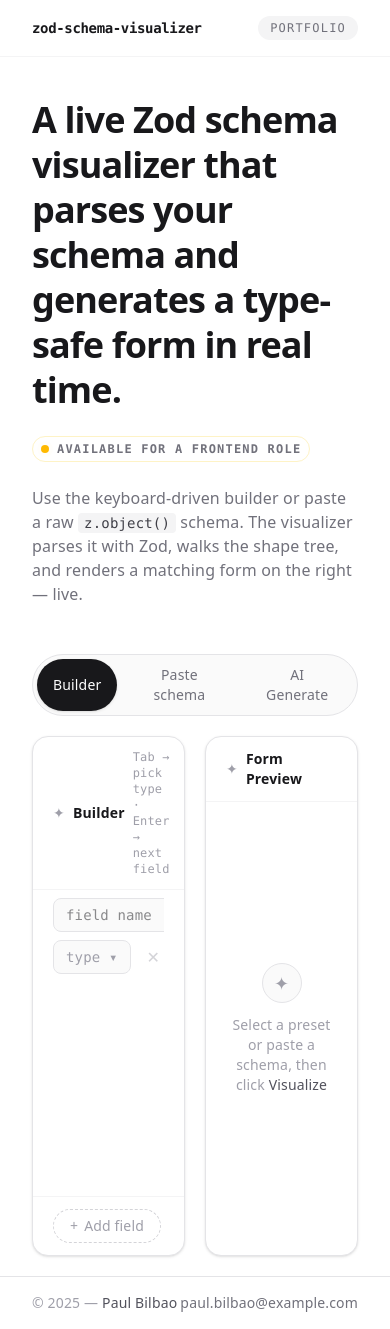
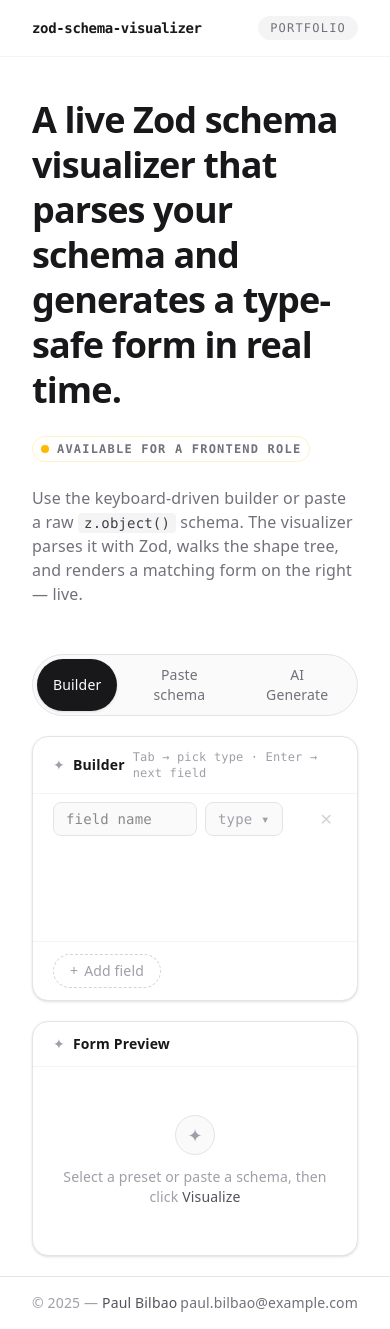
Before and after one commit to bnk17/zod-schema-visualizer, a React (Vite) app: page / in a window 390 px wide. Built offline with nearby package versions, Linux system fonts and the light colour scheme.

Commit message:
feat(layout): make panel grid responsive for mobile
Single-column on small screens, two-column from sm breakpoint.
Also fixes grid-col-1 typo → grid-cols-1.

🤖 Claude [Bun]

```diff
--- a/src/App.tsx
+++ b/src/App.tsx
@@ -1,6 +1,10 @@
 import { useCallback, useRef, useState } from 'react';
 import { AnimatePresence, motion } from 'framer-motion';
-import { SchemaInput, FormPreview, GeneratePanel } from './features/schema-visualizer';
+import {
+  SchemaInput,
+  FormPreview,
+  GeneratePanel,
+} from './features/schema-visualizer';
 import { SchemaBuilder } from './features/schema-visualizer/builder/components/SchemaBuilder';
 import { parseSchemaText } from './features/schema-visualizer/parse-schema';
 import { TypePanel } from './features/schema-visualizer/components/TypePanel';
@@ -115,7 +119,11 @@ function App() {
                 />
               )}
               <span className="relative">
-                {m === 'builder' ? 'Builder' : m === 'paste' ? 'Paste schema' : 'AI Generate'}
+                {m === 'builder'
+                  ? 'Builder'
+                  : m === 'paste'
+                    ? 'Paste schema'
+                    : 'AI Generate'}
               </span>
             </button>
           ))}
@@ -124,7 +132,10 @@ function App() {
 
       {/* Schema + Preview panels */}
       <section className="mx-auto w-full max-w-7xl flex-1 px-8 pb-5">
-        <div className="grid grid-cols-2 gap-5" style={{ minHeight: '520px' }}>
+        <div
+          className="grid grid-cols-1 gap-5 sm:grid-cols-2"
+          style={{ minHeight: '520px' }}
+        >
           {/* Left panel */}
           <div ref={leftPanelRef}>
             <AnimatePresence mode="wait" initial={false}>
```
